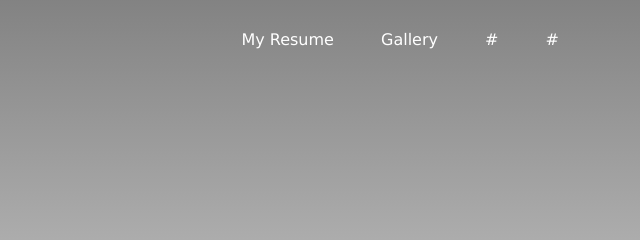
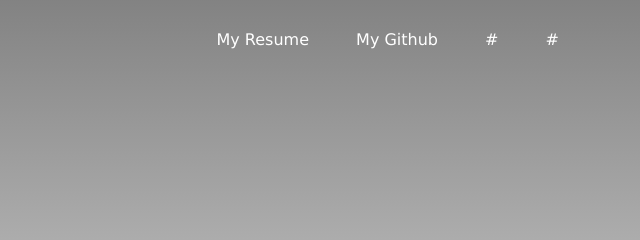
Before and after one commit to Jakeandstuff/Good-website-, a plain HTML site: page index.html in a window 1280 px wide. Shown: the top 240 px of the page, 640-1280 px from the left. Drawn offline with Linux system fonts and the light colour scheme; a web font is replaced by a local one.

Commit message:
Update index.html
github

```diff
--- a/index.html
+++ b/index.html
@@ -16,7 +16,7 @@
             </div>
             <ul class="buttons">
                 <li><a href="https://docs.google.com/document/d/1J8vXeT8NQ55Z5qyDggpfZZBrFWJeL7JzbP5SP1y1iEc/view" style="--clr:#4286bd">My Resume</a></li>
-                <li><a href="gallery.html" style="--clr:#4286bd">Gallery</a></li>
+                <li><a href="https://github.com/Jakeandstuff" style="--clr:#4286bd">My Github</a></li>
                 <li><a href="" style="--clr:#4286bd">#</a></li> <!-- Link to the new page -->
                 <li><a href="#" style="--clr:#4286bd">#</a></li>
             </ul>
```
